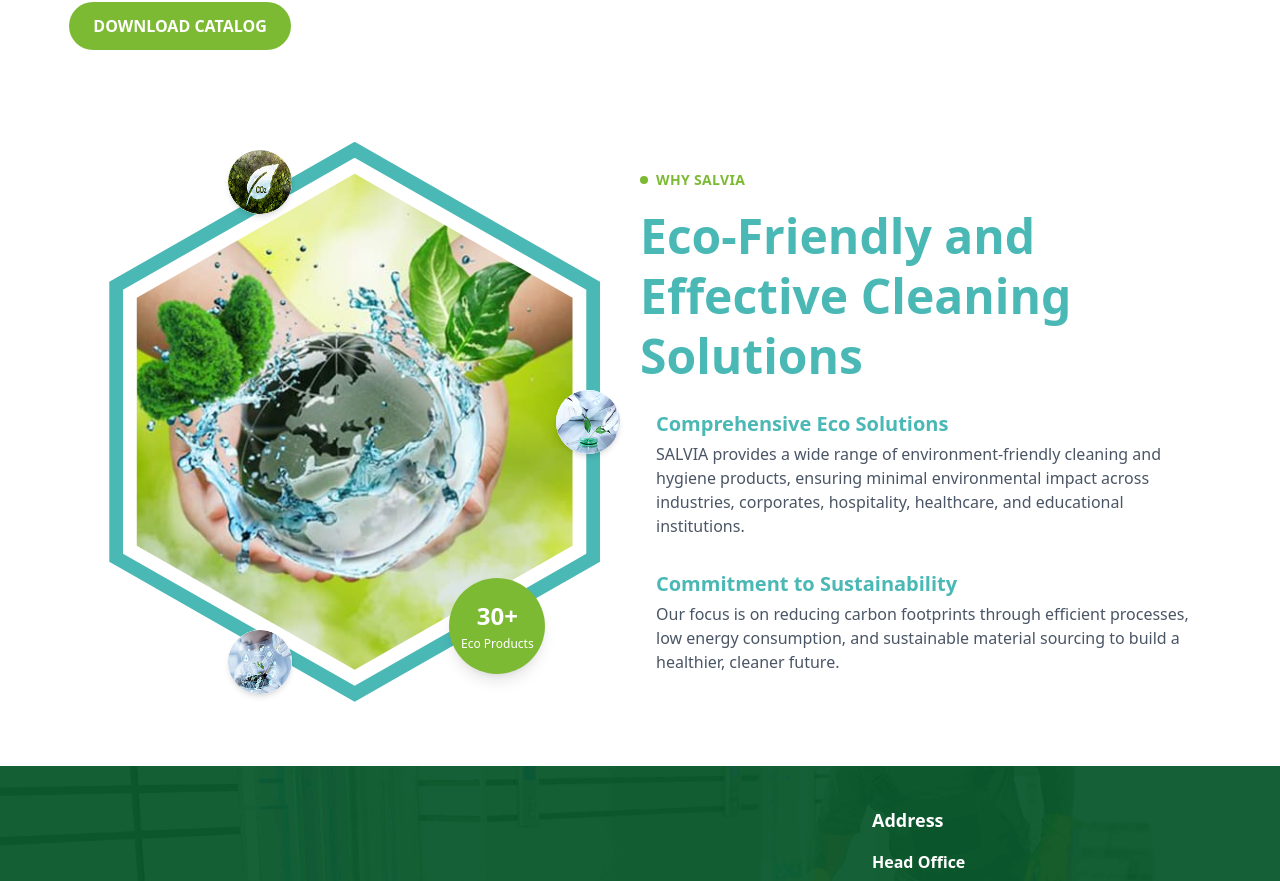
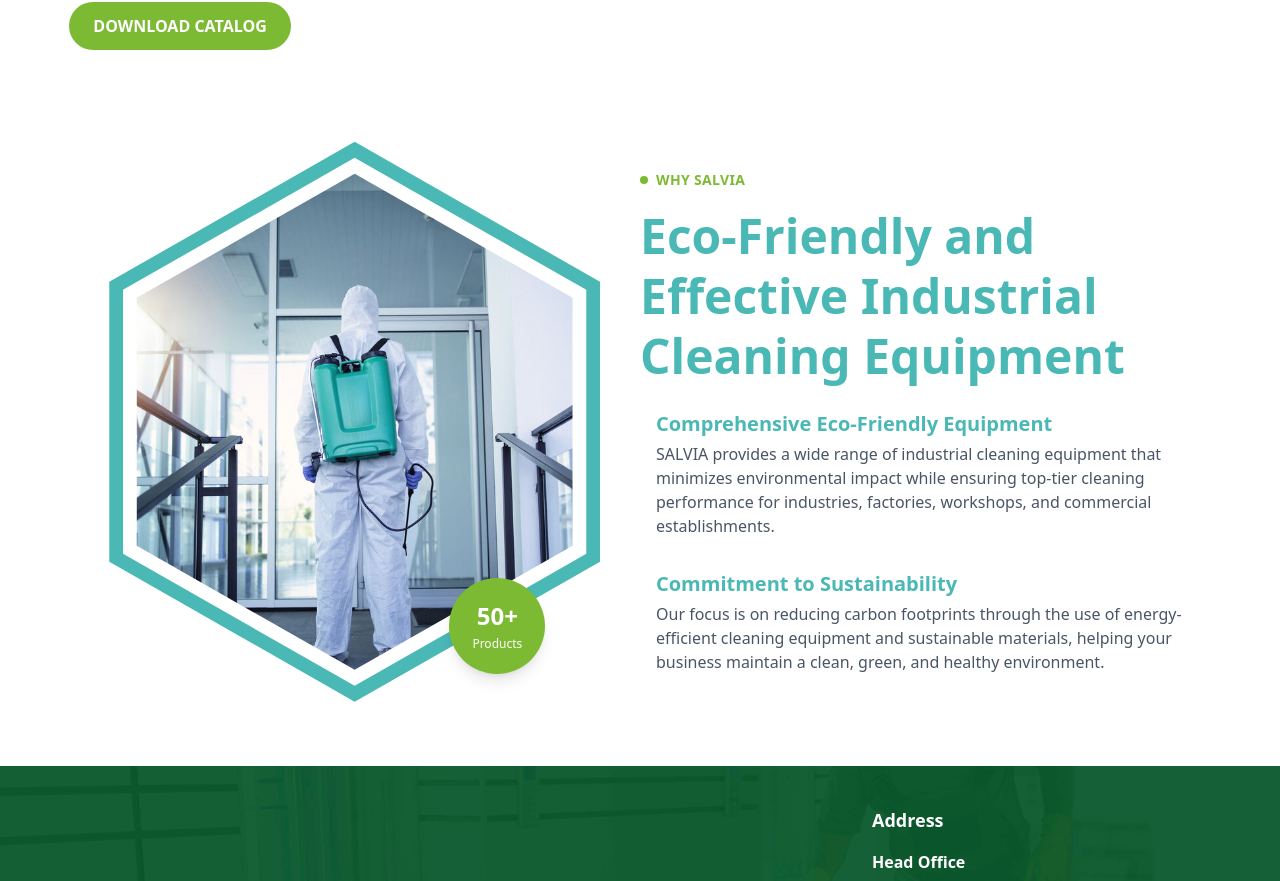
Before and after one commit to Salvia110/Salvia, a React (Vite) app: page / in a window 1280 px wide. Shown: the part 1801-2682 px from the top of the page. Built offline with nearby package versions, Linux system fonts and the light colour scheme.

Commit message:
add changes in why salvia

```diff
--- a/src/components/WhySalvia.tsx
+++ b/src/components/WhySalvia.tsx
@@ -1,7 +1,4 @@
 import "../App.css";
-import thumb1 from "../assets/WhySalvia/thumb-1.jpg";
-import thumb2 from "../assets/WhySalvia/thumb-2.jpg";
-import thumb3 from "../assets/WhySalvia/thumb-3.jpg";
 import mainImage from "../assets/WhySalvia/whysalvia.jpg";
 
 const WhySalvia = () => {
@@ -17,31 +14,18 @@
             <div className="clip-hexagon w-full h-full overflow-hidden">
               <img
                 src={mainImage} // your image
-                alt="Eco Friendly"
+                alt="Industrial Cleaning Equipment"
                 className="w-full h-full object-cover"
               />
             </div>
           </div>
         </div>
 
-        {/* Small Circles */}
-        <div className="absolute top-20 md:top-10 left-1/3 -translate-x-1/2 -translate-y-1/2 w-16 h-16 rounded-full bg-white shadow-md flex items-center justify-center">
-          <img src={thumb1} alt="Icon" className="w-full rounded-full" />
-        </div>
-
-        <div className="absolute top-1/2 right-0 md:right-5 -translate-y-1/2 w-16 h-16 rounded-full bg-white shadow-md flex items-center justify-center">
-          <img src={thumb2} alt="Icon" className="w-16 h-16 rounded-full" />
-        </div>
-
-        <div className="absolute bottom-10 left-1/3 -translate-x-1/2 translate-y-1/2 w-16 h-16 rounded-full bg-white shadow-md flex items-center justify-center">
-          <img src={thumb3} alt="Icon" className="w-16 h-16 rounded-full" />
-        </div>
-
         {/* 30+ Non Toxic Badge */}
         <div className="absolute bottom-0 md:bottom-7 right-1/4 transform translate-x-1/2 bg-[var(--secondary-color)] text-white rounded-full w-24 h-24 flex flex-col items-center justify-center shadow-lg">
-          <span className="text-2xl font-bold">30+</span>
+          <span className="text-2xl font-bold">50+</span>
           <span className="text-xs mt-1 text-center leading-tight">
-            Eco Products
+            Products
           </span>
         </div>
       </div>
@@ -58,7 +42,7 @@
 
         {/* Main Heading */}
         <h2 className="text-[var(--primary-color)] font-bold text-4xl md:text-5xl leading-tight mb-6">
-          Eco-Friendly and Effective Cleaning Solutions
+          Eco-Friendly and Effective Industrial Cleaning Equipment
         </h2>
 
         {/* Features */}
@@ -70,13 +54,13 @@
             </div>
             <div>
               <h4 className="text-[var(--primary-color)] font-semibold text-xl mb-1">
-                Comprehensive Eco Solutions
+                Comprehensive Eco-Friendly Equipment
               </h4>
               <p className="text-gray-600 text-base">
-                SALVIA provides a wide range of environment-friendly cleaning
-                and hygiene products, ensuring minimal environmental impact
-                across industries, corporates, hospitality, healthcare, and
-                educational institutions.
+                SALVIA provides a wide range of industrial cleaning equipment
+                that minimizes environmental impact while ensuring top-tier
+                cleaning performance for industries, factories, workshops, and
+                commercial establishments.
               </p>
             </div>
           </div>
@@ -91,9 +75,10 @@
                 Commitment to Sustainability
               </h4>
               <p className="text-gray-600 text-base">
-                Our focus is on reducing carbon footprints through efficient
-                processes, low energy consumption, and sustainable material
-                sourcing to build a healthier, cleaner future.
+                Our focus is on reducing carbon footprints through the use of
+                energy-efficient cleaning equipment and sustainable materials,
+                helping your business maintain a clean, green, and healthy
+                environment.
               </p>
             </div>
           </div>
```
Also changed, not shown: src/assets/WhySalvia/whysalvia.jpg.
